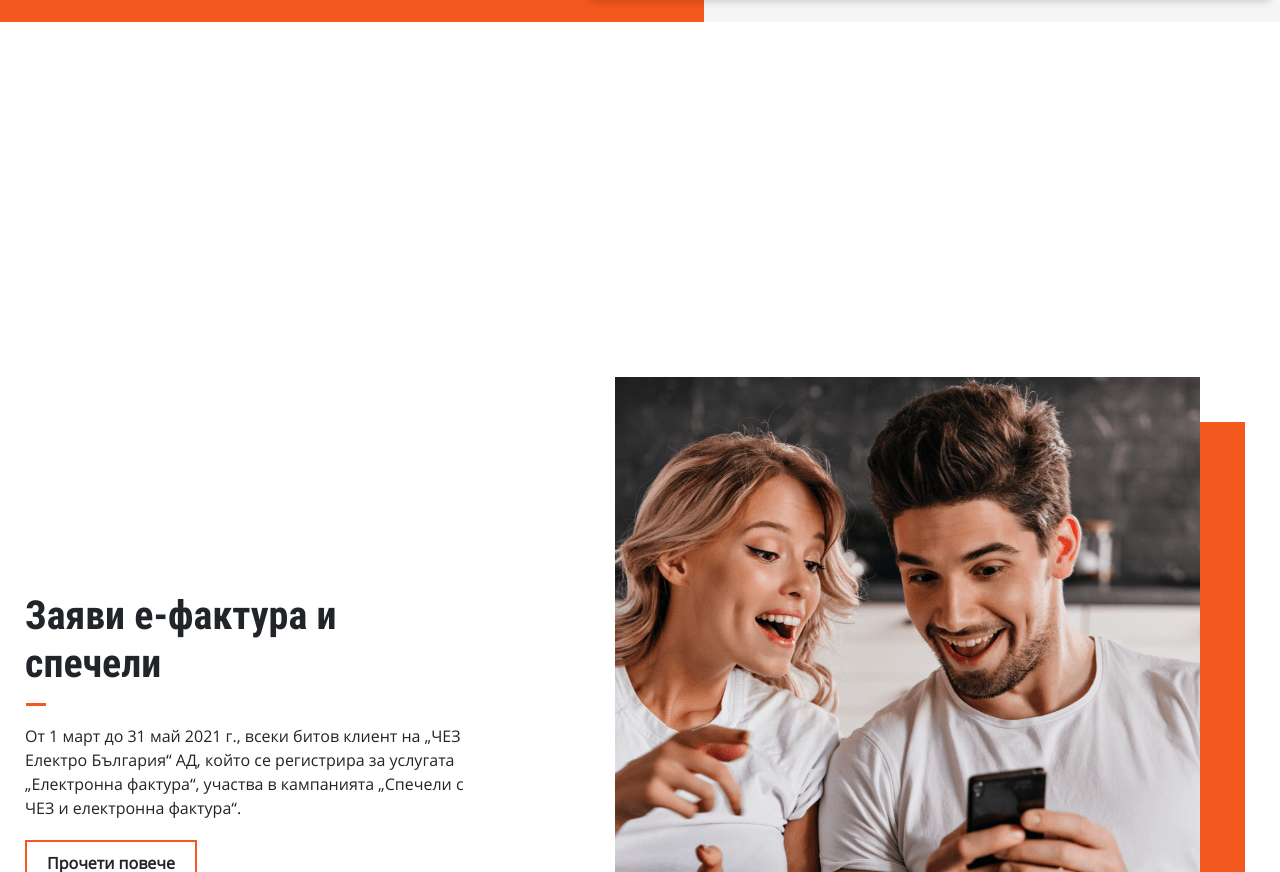
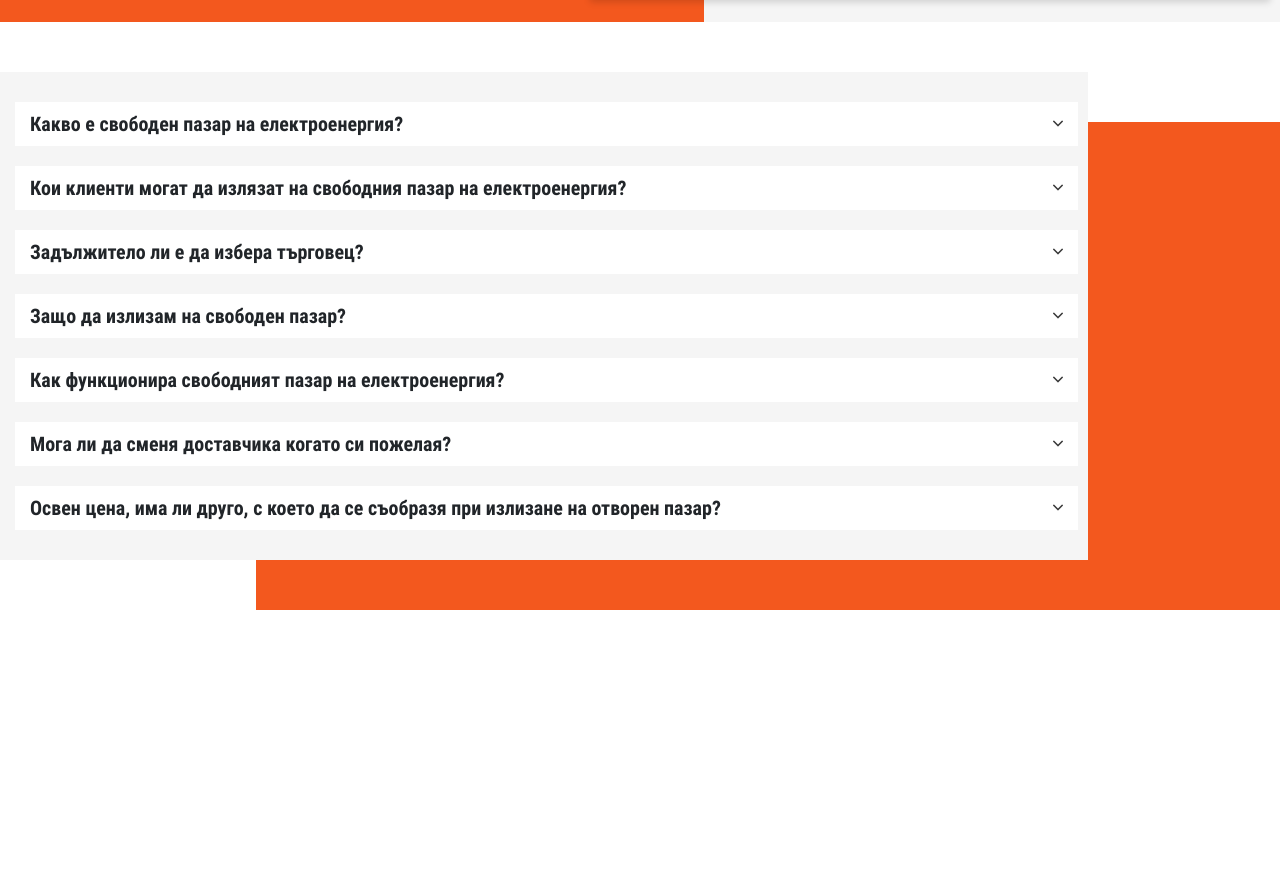
Before and after one commit to deni03030/mk-eksamen-23, a website: page src/templates/pages/index.html in a window 1280 px wide. Shown: the part 981-1853 px from the top of the page. Drawn offline with nearby package versions, Linux system fonts and the light colour scheme; files that its build step writes are made by us from their sources.

Commit message:
Accordion

```diff
--- a/src/scripts/main.js
+++ b/src/scripts/main.js
@@ -4,6 +4,7 @@ import { burgerButton, showSearchInput, handleMenu } from './modules/header';
 import gallery from './modules/gallery';
 import openTab from './modules/tabs';
 import swiperHome from './modules/swiper-accent';
+import openItem from './modules/accordion';
 
 $(document).ready(() => {
     careerNumbers();
@@ -13,4 +14,5 @@ $(document).ready(() => {
     gallery();
     openTab();
     swiperHome();
+    openItem();
 });
--- /dev/null
+++ b/src/styles/components/_accordion.scss
@@ -0,0 +1,122 @@
+.accordion {
+    position: relative;
+    height: fit-content;
+    display: flex;
+    flex-direction: column;
+    margin-bottom: 100px;
+
+
+    &__background {
+        position: absolute;
+
+        &--orange {
+            width: 80%;
+            height: 100%;
+            right: 0;
+            bottom: -50px;
+            background-color: $theme-color-primary;
+            z-index: -2;
+        }
+
+        &--grey {
+            width: 95%;
+            height: 100%;
+            left: 0;
+            background-color: $section-color-grey;
+            z-index: -1;
+
+            @include media-breakpoint-up(md) {
+                width: 85%;
+            }
+
+            @include media-breakpoint-up(xl) {
+                width: 85%;
+            }
+        }
+    }
+
+    &__title {
+        display: flex;
+        justify-content: space-between;
+        text-align: start;
+        cursor: pointer;
+        font-weight: 700;
+        font-family: $font-robotocondensed-bold;
+        font-size: $responsive-title-size;
+
+        @include media-breakpoint-up(xl) {
+            font-size: $theme-font-small-title;
+        }
+
+    }
+}
+
+.accordion__content {
+    display: none;
+    padding-top: 15px;
+    animation: transitionIn 0.75s;
+
+    @keyframes transitionIn {
+        from {
+            opacity: 0;
+            transform: translateY(-10px);
+        }
+
+        to {
+            opacity: 1;
+            transform: translateY(0);
+        }
+    }
+}
+
+.visible {
+    display: block;
+}
+
+.accordion__item {
+    width: 90%;
+    height: fit-content;
+    position: relative;
+    display: flex;
+    flex-direction: column;
+    background-color: $theme-color-secondary;
+    padding: 10px 15px;
+    margin: 10px 0;
+
+    &:first-child {
+        margin-top: 30px;
+    }
+
+    &:last-child {
+        margin-bottom: 30px;
+    }
+
+    @include media-breakpoint-up(md) {
+        width: 80%;
+    }
+
+    @include media-breakpoint-up(xl) {
+        width: 85%;
+    }
+}
+
+.accordion__title-arrow {
+
+    &.visible {
+        transform: rotate(180deg);
+    }
+
+    svg {
+        width: 15px;
+        height: 15px;
+        padding-left: 5px;
+    }
+
+}
+
+.accordion__wrapper-container {
+    align-items: start;
+    display: flex;
+    flex-direction: column;
+    height: fit-content;
+}
--- a/src/styles/components/_components.scss
+++ b/src/styles/components/_components.scss
@@ -17,3 +17,4 @@
 @import 'contacts-tabs';
 @import 'form-accent';
 @import 'swiper-accent';
+@import 'accordion';
--- a/src/styles/components/_swiper-accent.scss
+++ b/src/styles/components/_swiper-accent.scss
@@ -174,19 +174,20 @@
     background-color: $theme-color-primary;
 
     @include media-breakpoint-up(md) {
+        top: 0;
         left: -30%;
         width: 3px;
         height: 20px;
     }
 
     @include media-breakpoint-up(lg) {
-        top: -20px;
+        top: -10px;
         left: -60%;
         height: 30px;
     }
 
     @include media-breakpoint-up(xl) {
-        top: -20px;
+        top: 0;
         left: -35%;
     }
 }
--- /dev/null
+++ b/src/templates/data/accordion.json
@@ -0,0 +1,32 @@
+{
+    "item": [
+        {
+            "title": "Какво е свободен пазар на електроенергия?",
+            "content":" За разлика от регулирания пазар, където цената на електрическата енергия се определя от Комисията за енергийно и водно регулиране (КЕВР), то в условията на свободен пазар сделките се извършват по свободно договорени цени.Електроенергията се реализира като всяка друга стока на пазарен принцип. На пазара участват: производители (електроцентрали), дистрибутори (преносо и разпределителни предприятия), снабдители с електрическа енергия (търговци) и крайни клиенти. "
+        },
+        {
+            "title": "Кои клиенти могат да излязат на свободния пазар на електроенергия?",
+            "content":" Към момента всички крайни клиенти могат да излязат на свободния пазар на електрическа енергия като сключат договор с търговец на електрическа енергия. От 01.04.2016 г. се въведоха Стандартизирани товарови профили (СТП), с помощта на които се даде възможност на всички клиенти, които нямат електромер за почасово отчитане на електрическата енергия, да могат да изберат свой доставчик на електрическа енергия. "
+        },
+        {
+            "title": "Задължитело ли е да избера търговец?",
+            "content":"Битовите клиенти нямат задължение, а възможност за избор на търговец – доставчик на електроенергия, докато за небитовите клиенти важат приетите изменения в Закона за енергетиката във връзка с излизането им на свободен пазар. Съгласно промените в Закона за енергетиката, обнародвани в брой № 57 на Държавен вестник от 26.06.2020 г., излизането на небитовите клиенти на свободен пазар ще се осъществи, считано от 1 октомври 2020 г. Съответно, от този момент ще отпадне задължението на крайните снабдители с електрическа енергия да снабдяват небитовите потребители с обекти, присъединени към електроразпределителна мрежа на ниво ниско напрежение. Според промените, крайните снабдители вече ще могат да бъдат доставчици на електроенергия по регулирани цени само на битови крайни клиенти. Предвид горепосочените изменения в нормативната уредба, небитовите клиенти, считано от 1 октомври 2020 г. са регистрирани на свободен пазар и се снабдяват с електроенергия от търговец на електрическа енергия."
+        },
+        {
+            "title": "Защо да излизам на свободен пазар?",
+            "content":"В зависимост от количеството електрическа енергия, което консумирате годишно, както и съотношението между дневната и нощната консумация, можете да получите по-ниска цена на електроенергията и да реализирате спестяване от сметките за електроенергия в частта за доставка."
+        },
+        {
+            "title": "Как функционира свободният пазар на електроенергия?",
+            "content":" Електрическата енергията се произвежда от централа (АЕЦ, ВЕЦ, ТЕЦ, ВЕИ и др. – в общия случай собственост на НЕК), пренася се през електропреносната мрежа на Р България (Електропроводи ВН, собственост на ЕСО) и се разпределя до всеки клиент чрез електроразпределителната мрежа (електропроводи СрН и НН – в общия случай собственост на разпределителното дружество).Клиентите могат да избират своя търговец на електрическа енергия, но не и своя мрежови оператор. Разпределителната мрежа е собственост на електроразпределителното дружество („Електроразпределителни мрежи Запад“ ЕАД, „Електроразпределение Юг“ ЕАД, „Електроразпределение Север“ АД), което продължава да отговаря за качеството на доставяната електроенергия и за отстраняването на възникнали аварии. На свободния пазар на електрическа енергия клиентът може да избере подходящата за него оферта и да сключи договор за доставка на електрическа енергия със избран от него търговец. "
+        },
+        {
+            "title": "Мога ли да сменя доставчика когато си пожелая?",
+            "content":" Зависи от договора Ви с него, но трябва да имате предвид, че независимо от датата на подаване на заявление за смяна на доставчик/ координатор на балансираща група, заявките се регистрират между първо и десето число на месеца, предхождащ промяната. Смяната на доставчика се заявява от новия доставчик пред съответното електроразпределително дружество. При смяна на собственост за обект на свободен пазар, промяната се заявява от крайния клиент пред съответното електроразпределително дружество. Пререгистрацията се извършва от 1-во число на месеца. Смяната на доставчика/ координатора на балансираща група се извършва при липса на непогасени задължения към настоящия доставчик/координатор на балансираща група и сключен договор с ДПИ. Следва да се има предвид, че съгласно промените в Закона за енергетиката, се предвижда, че при първоначална регистрация на пазара на електрическа енергия, с договора за доставка клиентът упълномощава доставчика да сключи от негово име и за негова сметка договори със съответния оператор на мрежата и с доставчика от последна инстанция, както и да подаде заявлението за първоначална регистрация. Договорите може да бъдат сключени и по електронен път с електронен подпис. В случай, че доставчикът Ви фалира, задължително трябва да си изберете нов, като междувременно, съгласно нормативната уредба, ще бъдете снабдяван с електрическа енергия от Доставчик от последна инстанция. "
+        },
+        {
+            "title": "Освен цена, има ли друго, с което да се съобразя при излизане на отворен пазар?",
+            "content":" На първо място, трябва да извършвате коректно сравнение на цените в различните оферти – уверете се, че сравнявате цени, които включват едни и същи компоненти! Освен цената, голямо значение имат условията на офертата и договора. Те фиксират включените услуги, както и разпределението на рисковете (начин на фактуриране, условия и начини на плащане, обезпечения, фиксирана/ променлива цена, обслужване на клиентите и др.). Не на последно място – поинтересувайте се от надеждността на доставчика – неговите опит и стабилност могат да окажат съществено влияние върху Вашия бизнес. "
+        }
+    ]
+}
--- a/src/templates/pages/index.html
+++ b/src/templates/pages/index.html
@@ -1,5 +1,6 @@
 <main class="main">
     {{> _swiper-accent}}
+    {{> _accordion}}
     {{> _accent classes="section-accents"
     sectionTitle='Заяви е-фактура и спечели'
     aboutSection='От 1 март до 31 май 2021 г., всеки битов клиент на „ЧЕЗ Електро България“ АД, който се регистрира за
--- /dev/null
+++ b/src/templates/partials/_accordion.html
@@ -0,0 +1,23 @@
+<section class="accordion">
+    <div class="accordion__background accordion__background--orange"></div>
+    <div class="accordion__wrapper--first container">
+        <div class="accordion__background accordion__background--grey"></div>
+        <div class="accordion__wrapper-container">
+            {{#each accordion.item}}
+            <div class="accordion__item">
+                <button class="accordion__title unstyled-button"> {{title}} <div class="accordion__title-arrow">
+                        <svg xmlns="http://www.w3.org/2000/svg" width="9.022" height="5.3" viewBox="0 0 9.022 5.3">
+                            <path id="Path_1299" data-name="Path 1299"
+                                d="M106.634,4.159,102.62.144a.495.495,0,0,0-.7,0l-.3.3a.494.494,0,0,0,0,.7L105,4.509l-3.375,3.375a.495.495,0,0,0,0,.7l.3.3a.495.495,0,0,0,.7,0l4.019-4.018a.5.5,0,0,0,0-.7Z"
+                                transform="translate(9.022 -101.478) rotate(90)" fill="#393939" />
+                        </svg>
+                    </div>
+                </button>
+                <div class="accordion__content">
+                    <p> {{content}} </p>
+                </div>
+            </div>
+            {{/each}}
+        </div>
+    </div>
+</section>
```
Also changed, not shown: src/scripts/modules/accordion/index.js (added, +15 -0 lines).
